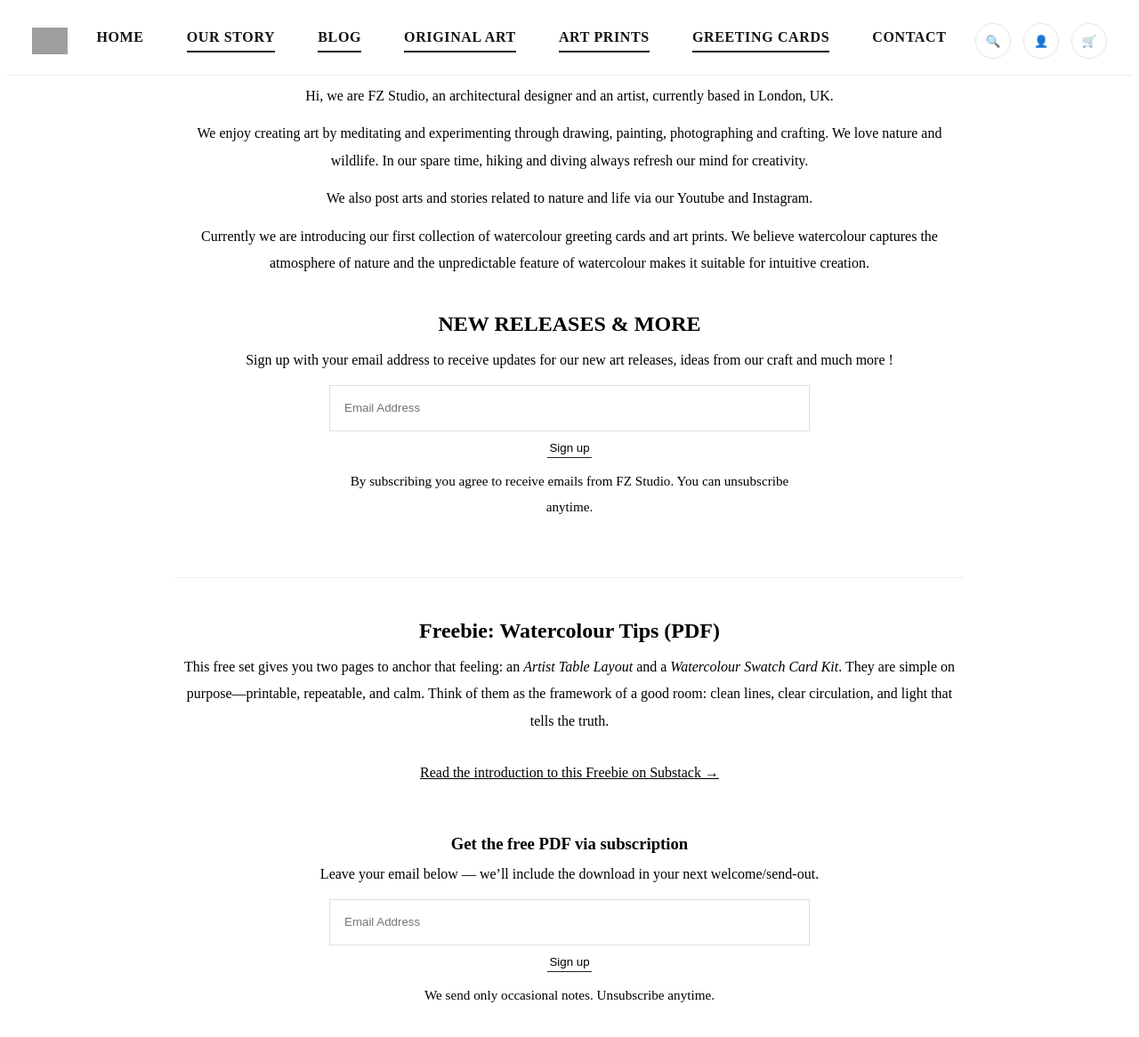
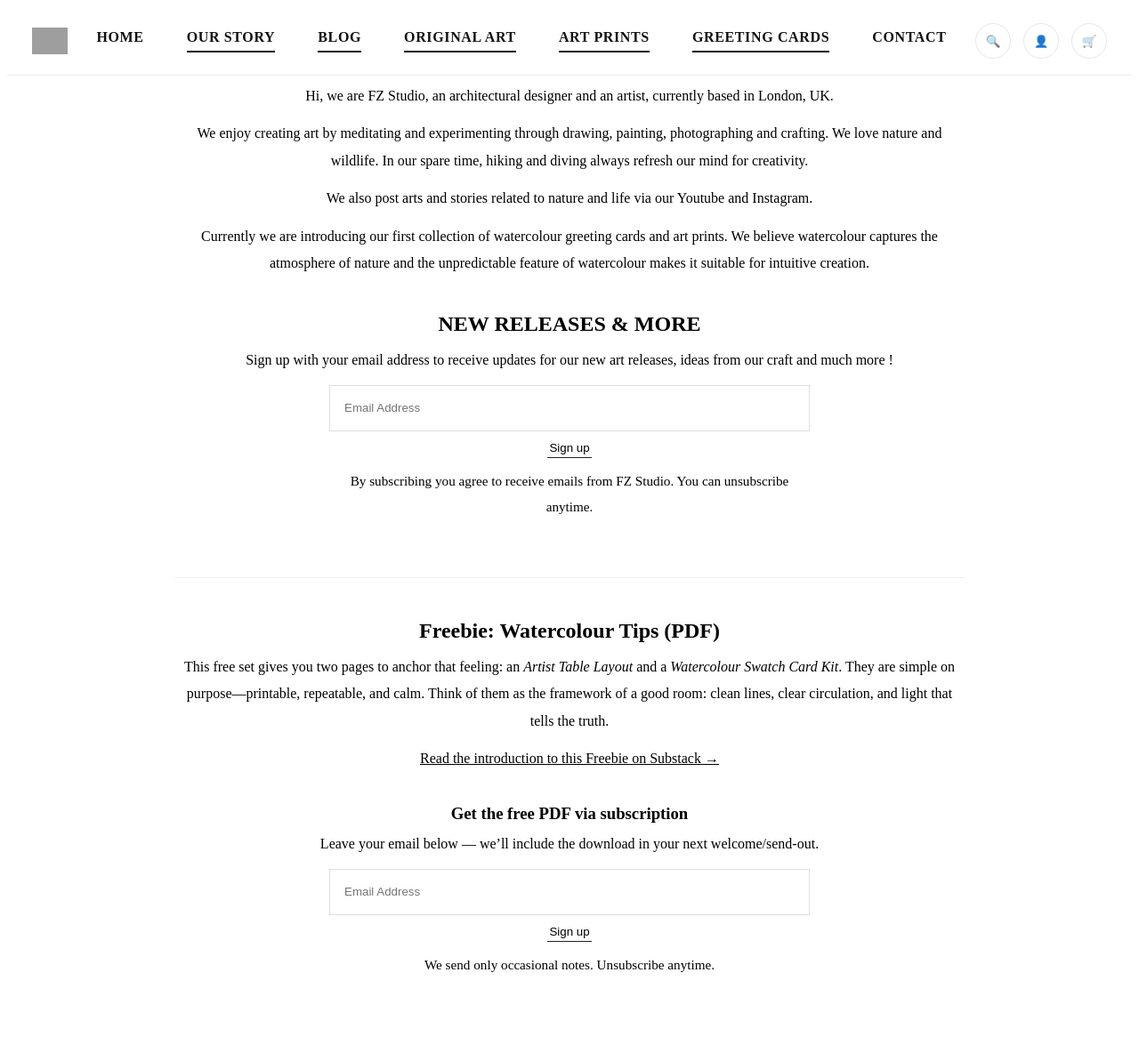
Before and after one commit to Leondecoding/Leondecoding.github.io, a Jekyll site: the page built from our-story.html, in a window 1280 px wide and 1210 px high. Shown: the top 1166 px of the window at 89% size. Built offline with Jekyll 4.4.1, drawn with Linux system fonts in a browser that asks for light colours; grey boxes are pictures that could not be loaded.

Commit message:
Update our-story.html

```diff
--- a/our-story.html
+++ b/our-story.html
@@ -74,7 +74,7 @@ permalink: /our-story/
       and light that tells the truth.
     </p>
   <!-- Link to Substack intro -->
-  <p class="center" style="margin:28px 0;">
+  <p class="center" style="margin:10px 0;">
   <a href="https://fzstudiouk.substack.com/p/open-your-morning-like-a-painting"
      target="_blank" rel="noopener noreferrer"
      style="text-decoration:underline;">
```
